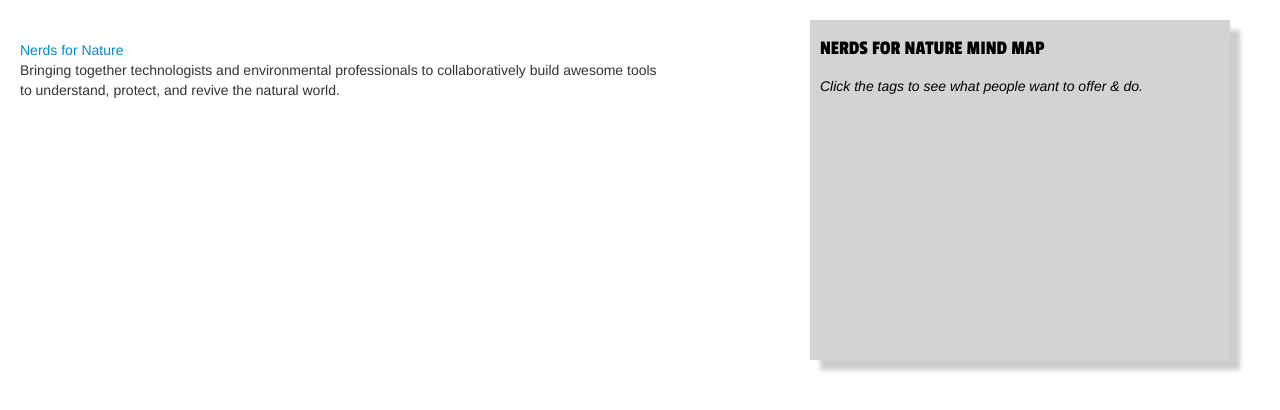
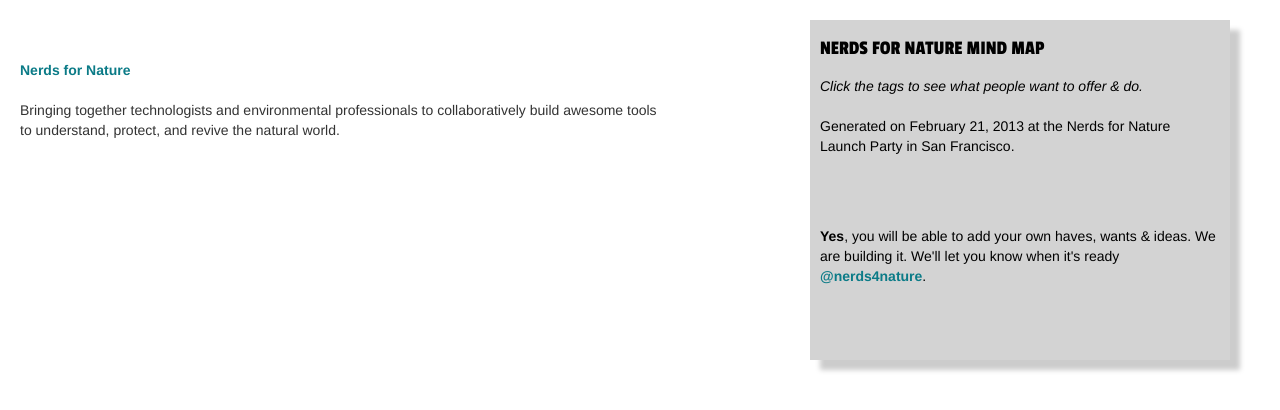
Before and after one commit to chachasikes/n4n_graph, a website: page public/index.html in a window 1280 px wide. Drawn offline with Linux system fonts and the light colour scheme; no server answers.

Commit message:
changed colors, layout, markup

```diff
--- a/public/css/style.css
+++ b/public/css/style.css
@@ -21,6 +21,20 @@
   right: 60px;
   top: 72px;
   color: rgba(0,0,0,0.4);
+}
+
+.graph {
+  padding: 10px;
+}
+
+p {
+  padding: 20px 0;
+}
+
+a {
+  text-decoration: none;
+  color: #0b7b87;
+  font-weight: bold;
 }
 
 h2 {
--- a/public/index.html
+++ b/public/index.html
@@ -22,7 +22,11 @@
   </head>
   <body>
 
-  <div class="contents"><h2>Nerds for Nature Mind Map</h2><div class="content"></div><em>Click the tags to see what people want to offer & do.</em></div>
+  <div class="contents"><h2>Nerds for Nature Mind Map</h2><div class="content"></div><em>Click the tags to see what people want to offer & do.</em>
+
+  <p>Generated on February 21, 2013 at the Nerds for Nature Launch Party in San Francisco.<br /></p>
+
+  <p><br /><strong>Yes</strong>, you will be able to add your own haves, wants & ideas. We are building it. We'll let you know when it's ready <a href="http://twitter.com/nerds4nature">@nerds4nature</a>.</p></div>
   <div class="graph"></div>
   <div class="footer"><a href="http://nerdsfornature.org">Nerds for Nature</a><p>Bringing together technologists and environmental professionals to collaboratively build awesome tools to understand, protect, and revive the natural world.</p></div>
 
--- a/public/js/custom/graph.js
+++ b/public/js/custom/graph.js
@@ -1,6 +1,6 @@
 var app = {};
 
-app.fill = d3.scale.category20().range(["#ffa20f","#96ff09","#ff5c77", "#5469e2", "#efef18", "#9b6dcc"]);
+app.fill = d3.scale.category20().range(["#00b570","#9cd83d","#ff6b98", "#5469e2", "#d6d005", "#b07fef", "#1db5ce","#ff7424","#d70042"]);
 
 app.renderCloud = function(data) {
   app.items = data.children[0];
@@ -12,7 +12,7 @@
         var label = d;
         var count = app.items[d].length;
 
-        return {text: label, size: 20 + (count * 1.5)};
+        return {text: label, size: 24 + (count * 2.25)};
       }))
       .rotate(function() { return ~~(Math.random() * 2) * 90; })
       .font("Passion One")
```
